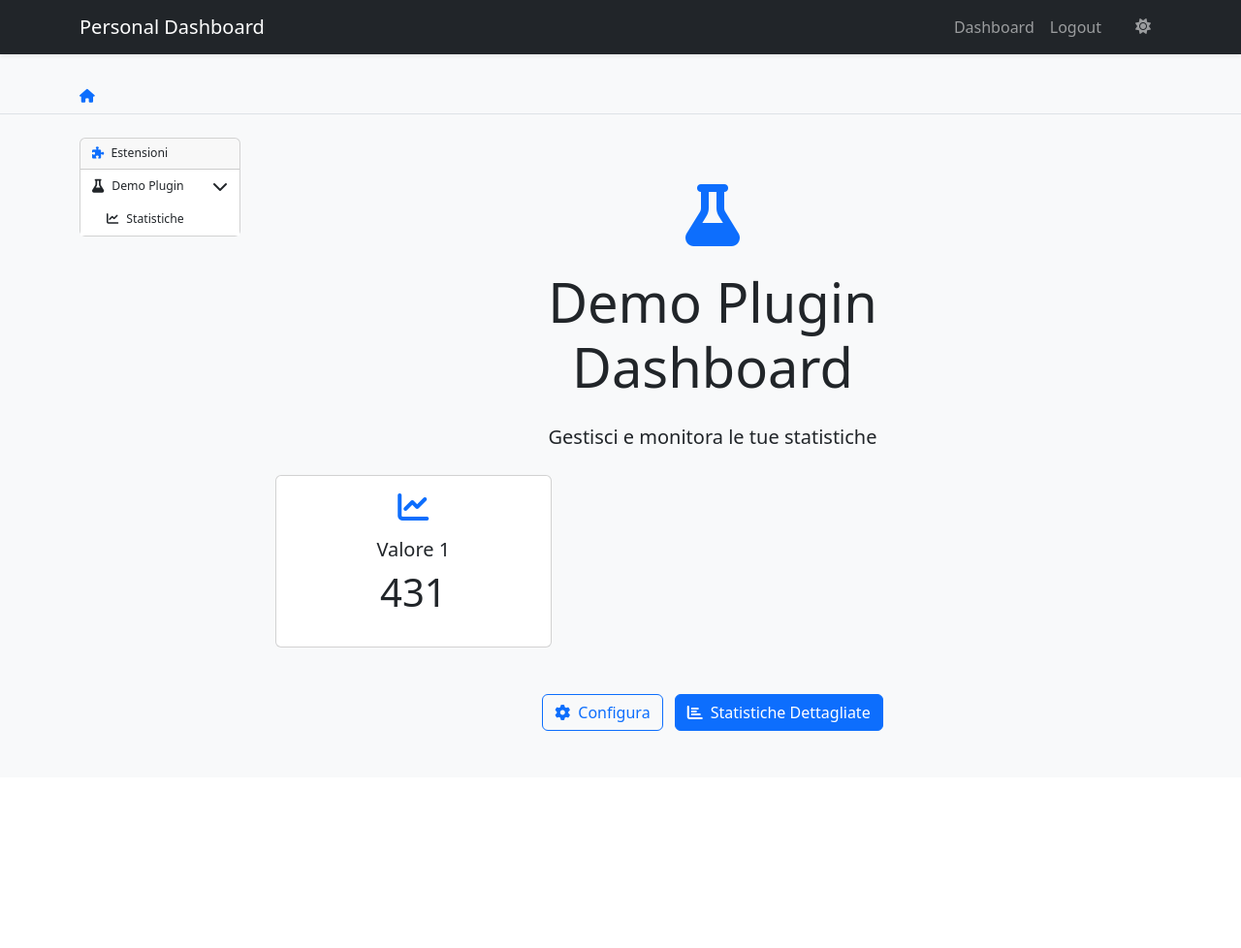
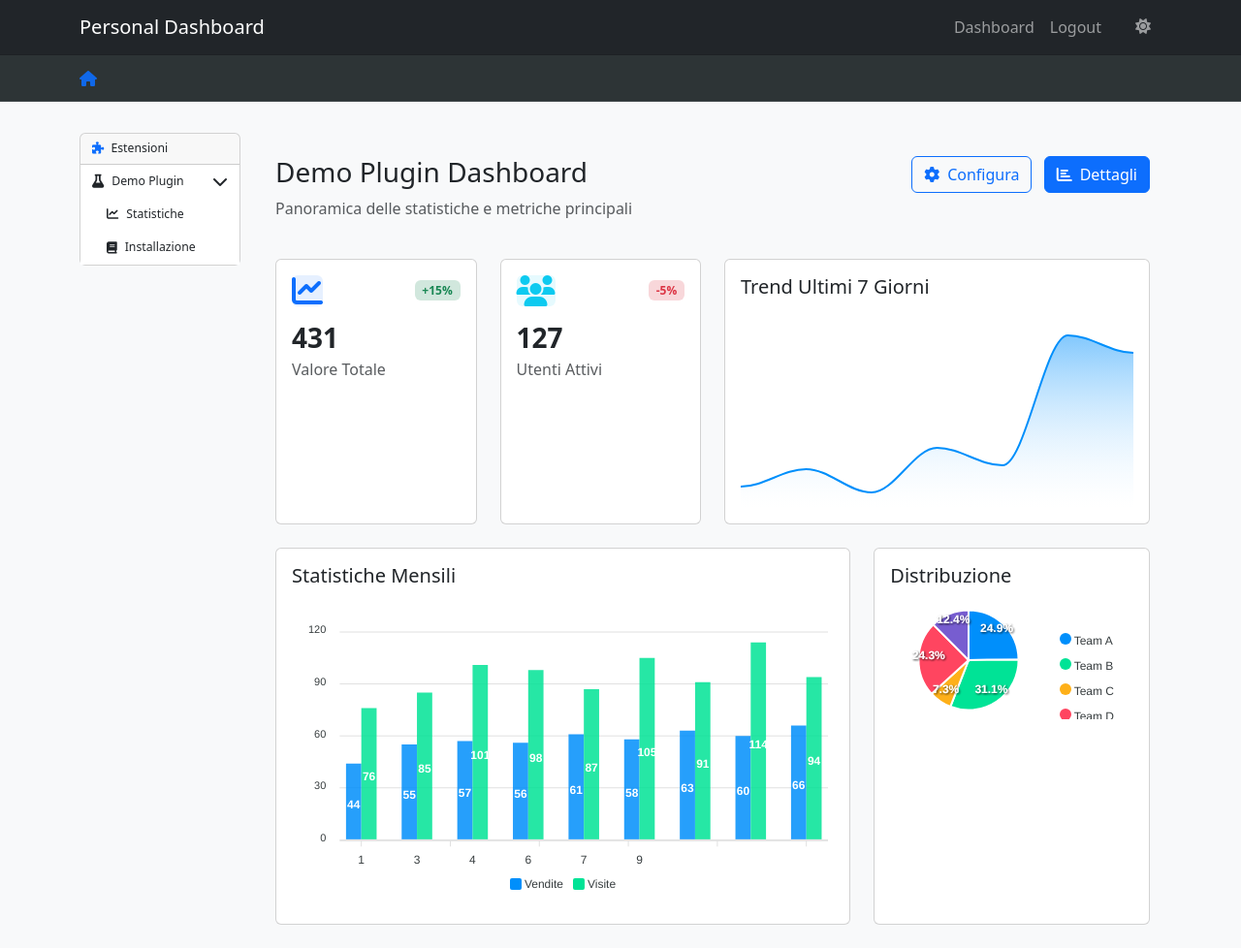
Before and after one commit to federicogerardi/dashboard-template, a Flask app: page /demo/ in a window 1280 px wide. Shown: the whole page at 97% size. Before the commit the page ends 754 px from the top, so only its background shows below. Run offline with Flask 3, Linux system fonts and the light colour scheme; the visitor is signed in with stand-in values (Sample User, id 1); parts of the project's set-up code (start-up, migrations or seed data) failed here and were passed over; some libraries are stand-ins or nearby versions.

Commit message:
migliorato script di creazione plugin più correzioni minime al frontend

```diff
--- a/app/plugins/demo_plugin/routes.py
+++ b/app/plugins/demo_plugin/routes.py
@@ -41,3 +41,18 @@ def stats():
         }
     }
     return render_template('demo_plugin/stats.html', stats=detailed_stats)
+
+@login_required
+def installation():
+    """Pagina con le istruzioni di installazione"""
+    installation_steps = {
+        'requirements': ['Python 3.8+', 'Flask 2.0+', 'SQLAlchemy 1.4+'],
+        'pip_packages': ['flask-login', 'flask-sqlalchemy', 'flask-migrate'],
+        'optional_packages': ['pytest', 'black', 'flake8'],
+        'configuration': {
+            'DATABASE_URL': 'postgresql://user:pass@localhost/dbname',
+            'SECRET_KEY': 'your-secret-key',
+            'DEBUG': 'False'
+        }
+    }
+    return render_template('demo_plugin/installation.html', steps=installation_steps)
--- a/app/plugins/demo_plugin/templates/demo_plugin/dashboard.html
+++ b/app/plugins/demo_plugin/templates/demo_plugin/dashboard.html
@@ -2,45 +2,187 @@
 
 {% block title %}Demo Plugin - Dashboard{% endblock %}
 
+{% block styles %}
+<link rel="stylesheet" href="https://cdn.jsdelivr.net/npm/apexcharts/dist/apexcharts.css">
+{% endblock %}
+
 {% block content %}
-<div class="container py-5">
+<div class="container py-4">
     <!-- Header Section -->
-    <div class="row justify-content-center">
-        <div class="col-md-8 text-center">
-            <div class="mb-4">
-                <i class="fas fa-flask fa-4x text-primary"></i>
-            </div>
-            <h1 class="display-4 mb-4">Demo Plugin Dashboard</h1>
-            <p class="lead mb-4">
-                Gestisci e monitora le tue statistiche
-            </p>
+    <div class="row mb-4">
+        <div class="col-md-8">
+            <h1 class="h3 mb-2">Demo Plugin Dashboard</h1>
+            <p class="text-muted">Panoramica delle statistiche e metriche principali</p>
         </div>
-    </div>
-
-    <!-- Stats Overview -->
-    <div class="row g-4 mb-5">
-        <div class="col-md-4">
-            <div class="card h-100 demo-plugin-card">
-                <div class="card-body text-center">
-                    <i class="fas fa-chart-line fa-2x text-primary mb-3"></i>
-                    <h5 class="card-title">Valore 1</h5>
-                    <p class="display-6">{{ stats.value1 }}</p>
-                </div>
-            </div>
-        </div>
-        <!-- Altri stats cards... -->
-    </div>
-
-    <!-- Actions Section -->
-    <div class="row justify-content-center">
-        <div class="col-md-6 text-center">
+        <div class="col-md-4 text-end">
             <button class="btn btn-outline-primary" id="configDemo">
                 <i class="fas fa-cog me-2"></i>Configura
             </button>
             <a href="{{ url_for('demo_plugin.stats') }}" class="btn btn-primary ms-2">
-                <i class="fas fa-chart-bar me-2"></i>Statistiche Dettagliate
+                <i class="fas fa-chart-bar me-2"></i>Dettagli
             </a>
+        </div>
+    </div>
+
+    <!-- Stats Cards -->
+    <div class="row g-4 mb-4">
+        <div class="col-md-3">
+            <div class="card h-100">
+                <div class="card-body">
+                    <div class="d-flex align-items-center justify-content-between mb-3">
+                        <div class="feature-icon-small d-inline-flex align-items-center justify-content-center text-primary bg-primary bg-opacity-10 rounded">
+                            <i class="fas fa-chart-line fa-2x"></i>
+                        </div>
+                        <span class="badge bg-success-subtle text-success">+15%</span>
+                    </div>
+                    <h3 class="fw-bold mb-1">{{ stats.value1 }}</h3>
+                    <span class="text-muted">Valore Totale</span>
+                </div>
+            </div>
+        </div>
+        <div class="col-md-3">
+            <div class="card h-100">
+                <div class="card-body">
+                    <div class="d-flex align-items-center justify-content-between mb-3">
+                        <div class="feature-icon-small d-inline-flex align-items-center justify-content-center text-info bg-info bg-opacity-10 rounded">
+                            <i class="fas fa-users fa-2x"></i>
+                        </div>
+                        <span class="badge bg-danger-subtle text-danger">-5%</span>
+                    </div>
+                    <h3 class="fw-bold mb-1">{{ stats.value2 }}</h3>
+                    <span class="text-muted">Utenti Attivi</span>
+                </div>
+            </div>
+        </div>
+        <div class="col-md-6">
+            <div class="card h-100">
+                <div class="card-body">
+                    <h5 class="card-title mb-3">Trend Ultimi 7 Giorni</h5>
+                    <div id="trendChart" style="height: 200px;"></div>
+                </div>
+            </div>
+        </div>
+    </div>
+
+    <!-- Charts Row -->
+    <div class="row g-4">
+        <div class="col-md-8">
+            <div class="card h-100">
+                <div class="card-body">
+                    <h5 class="card-title mb-3">Statistiche Mensili</h5>
+                    <div id="monthlyChart" style="height: 300px;"></div>
+                </div>
+            </div>
+        </div>
+        <div class="col-md-4">
+            <div class="card h-100">
+                <div class="card-body">
+                    <h5 class="card-title mb-3">Distribuzione</h5>
+                    <div id="pieChart" style="height: 300px;"></div>
+                </div>
+            </div>
         </div>
     </div>
 </div>
 {% endblock %}
+
+{% block scripts %}
+<script src="https://cdn.jsdelivr.net/npm/apexcharts"></script>
+<script>
+// Trend Chart
+var trendOptions = {
+    series: [{
+        name: 'Valore',
+        data: [31, 40, 28, 51, 42, 109, 100]
+    }],
+    chart: {
+        type: 'area',
+        height: 200,
+        toolbar: {
+            show: false
+        },
+        sparkline: {
+            enabled: true
+        }
+    },
+    stroke: {
+        curve: 'smooth',
+        width: 2
+    },
+    fill: {
+        type: 'gradient',
+        gradient: {
+            shadeIntensity: 1,
+            opacityFrom: 0.7,
+            opacityTo: 0.3
+        }
+    },
+    theme: {
+        mode: document.documentElement.getAttribute('data-bs-theme')
+    }
+};
+
+// Monthly Chart
+var monthlyOptions = {
+    series: [{
+        name: 'Vendite',
+        data: [44, 55, 57, 56, 61, 58, 63, 60, 66]
+    }, {
+        name: 'Visite',
+        data: [76, 85, 101, 98, 87, 105, 91, 114, 94]
+    }],
+    chart: {
+        type: 'bar',
+        height: 300,
+        toolbar: {
+            show: false
+        }
+    },
+    plotOptions: {
+        bar: {
+            horizontal: false,
+            columnWidth: '55%',
+            endingShape: 'rounded'
+        },
+    },
+    theme: {
+        mode: document.documentElement.getAttribute('data-bs-theme')
+    }
+};
+
+// Pie Chart
+var pieOptions = {
+    series: [44, 55, 13, 43, 22],
+    chart: {
+        type: 'pie',
+        height: 300
+    },
+    labels: ['Team A', 'Team B', 'Team C', 'Team D', 'Team E'],
+    theme: {
+        mode: document.documentElement.getAttribute('data-bs-theme')
+    }
+};
+
+var trendChart = new ApexCharts(document.querySelector("#trendChart"), trendOptions);
+var monthlyChart = new ApexCharts(document.querySelector("#monthlyChart"), monthlyOptions);
+var pieChart = new ApexCharts(document.querySelector("#pieChart"), pieOptions);
+
+trendChart.render();
+monthlyChart.render();
+pieChart.render();
+
+// Aggiorna i grafici quando cambia il tema
+document.getElementById('themeSwitch').addEventListener('click', function() {
+    setTimeout(() => {
+        const theme = document.documentElement.getAttribute('data-bs-theme');
+        [trendChart, monthlyChart, pieChart].forEach(chart => {
+            chart.updateOptions({
+                theme: {
+                    mode: theme
+                }
+            });
+        });
+    }, 100);
+});
+</script>
+{% endblock %}
--- a/app/static/pdashboard/css/style.css
+++ b/app/static/pdashboard/css/style.css
@@ -9,21 +9,21 @@ body {
 }
 
 [data-bs-theme="dark"] body {
-    background-color: var(--bs-body-bg);
+    background-color: #1a1d21;
 }
 
 /* Navbar */
 .navbar {
-    margin-bottom: 2rem;
+    margin-bottom: 0;
 }
 
 [data-bs-theme="dark"] .navbar {
+    background-color: #141618 !important;
     border-bottom: 1px solid rgba(255, 255, 255, 0.1);
-    box-shadow: 0 0.5rem 1rem rgba(0, 0, 0, 0.15);
 }
 
 [data-bs-theme="light"] .navbar {
-    box-shadow: 0 0.125rem 0.25rem rgba(0, 0, 0, 0.075);
+    border-bottom: 1px solid rgba(0, 0, 0, 0.1);
 }
 
 /* Card e hover effects */
@@ -175,32 +175,52 @@ body {
 }
 
 /* Stili per la breadcrumb */
-.breadcrumb {
-    font-size: 0.875rem;
+.breadcrumb-container {
+    background-color: #2d3436;
+    border-bottom: 1px solid rgba(255, 255, 255, 0.1);
+    min-height: 48px;
+    display: flex;
+    align-items: center;
 }
 
-.breadcrumb-item + .breadcrumb-item::before {
-    font-size: 1.1rem;
-    line-height: 1;
-    vertical-align: middle;
-    color: var(--bs-secondary);
+.breadcrumb {
+    --bs-breadcrumb-divider-color: rgba(255, 255, 255, 0.5);
+    --bs-breadcrumb-item-active-color: rgba(255, 255, 255, 0.7);
+    font-size: 0.9rem;
+}
+
+.breadcrumb-item {
+    display: flex;
+    align-items: center;
 }
 
 .breadcrumb-item a {
-    color: var(--bs-primary);
+    color: rgba(255, 255, 255, 0.9);
+    transition: color 0.2s ease;
+    display: flex;
+    align-items: center;
+    padding: 0.25rem 0;
 }
 
-.breadcrumb-item.active {
-    color: var(--bs-secondary);
+.breadcrumb-item i {
+    font-size: 1rem;
+    opacity: 0.9;
 }
 
-/* Gestione icone nella breadcrumb */
+/* Quando c'è la breadcrumb, il contenuto ha già il margin dalla breadcrumb stessa */
+.breadcrumb-container + .container {
+    margin-top: 2rem;
+}
+
+/* Effetto hover sulle icone nella breadcrumb */
 .breadcrumb-item i {
-    transition: opacity 0.2s ease;
+    opacity: 0.9;
+    transition: opacity 0.2s ease, transform 0.2s ease;
 }
 
 .breadcrumb-item a:hover i {
-    opacity: 0.8;
+    opacity: 1;
+    transform: scale(1.1);
 }
 
 /* Dark mode adjustments */
@@ -367,8 +387,8 @@ body {
 }
 
 [data-bs-theme="dark"] .card {
-    background-color: var(--bs-body-bg);
-    border-color: var(--bs-border-color);
+    background-color: #212529;
+    border-color: rgba(255, 255, 255, 0.1);
 }
 
 /* Stili per il submenu nella sidebar */
@@ -472,3 +492,61 @@ body {
 [data-bs-theme="dark"] .submenu-toggle:hover {
     border-color: rgba(255, 255, 255, 0.2);
 }
+
+/* Miglioramento contrasto testo per tema scuro */
+[data-bs-theme="dark"] {
+    --bs-body-color: rgba(255, 255, 255, 0.85);
+    --bs-secondary-color: rgba(255, 255, 255, 0.6);
+}
+
+/* Miglioramento contrasto icone per tema scuro */
+[data-bs-theme="dark"] .sidebar-card .list-group-item i {
+    opacity: 0.85;
+}
+
+/* Gestione hover states per tema scuro */
+[data-bs-theme="dark"] .list-group-item:hover {
+    background-color: rgba(255, 255, 255, 0.05);
+}
+
+[data-bs-theme="dark"] .list-group-item.active {
+    background-color: var(--bs-primary) !important;
+    color: #ffffff !important;
+}
+
+/* Submenu in tema scuro */
+[data-bs-theme="dark"] .submenu {
+    background-color: rgba(0, 0, 0, 0.2);
+}
+
+/* Miglioramento contrasto breadcrumb per tema scuro */
+[data-bs-theme="dark"] .breadcrumb-item + .breadcrumb-item::before {
+    color: rgba(255, 255, 255, 0.5);
+}
+
+[data-bs-theme="dark"] .breadcrumb-item.active {
+    color: rgba(255, 255, 255, 0.7);
+}
+
+/* Alert messages per tema scuro */
+[data-bs-theme="dark"] .alert {
+    border: 1px solid rgba(255, 255, 255, 0.1);
+}
+
+/* Theme switcher per tema scuro */
+[data-bs-theme="dark"] .theme-switch:hover {
+    background-color: rgba(255, 255, 255, 0.1);
+}
+
+/* Gestione spaziatura contenuto */
+.container {
+    position: relative;
+}
+
+/* Quando c'è la breadcrumb, il contenuto ha già il margin dalla breadcrumb stessa */
+.breadcrumb-container + .container {
+    margin-top: 2rem;
+}
+
+/* Quando non c'è la breadcrumb (pagine pubbliche o index),
+   il contenuto prende il margin-top dalla classe mt-4 */
--- a/app/templates/pdashboard/base.html
+++ b/app/templates/pdashboard/base.html
@@ -14,7 +14,7 @@
 </head>
 <body>
     <!-- Navbar moderna -->
-    <nav class="navbar navbar-expand-lg navbar-dark bg-dark mb-4">
+    <nav class="navbar navbar-expand-lg navbar-dark bg-dark mb-0">
         <div class="container">
             <a class="navbar-brand" href="{{ url_for('main.index') }}">Personal Dashboard</a>
             <button class="navbar-toggler" type="button" data-bs-toggle="collapse" data-bs-target="#navbarNav">
@@ -59,12 +59,12 @@
 
     <!-- Breadcrumb -->
     {% if current_user.is_authenticated and not request.endpoint == 'main.index' %}
-    <div class="container-fluid bg-light border-bottom py-2 mb-4">
+    <div class="container-fluid breadcrumb-container">
         <div class="container">
-            <nav aria-label="breadcrumb">
-                <ol class="breadcrumb m-0">
+            <nav aria-label="breadcrumb" class="py-2">
+                <ol class="breadcrumb d-flex align-items-center m-0">
                     <li class="breadcrumb-item">
-                        <a href="{{ url_for('main.dashboard') }}" class="text-decoration-none">
+                        <a href="{{ url_for('main.dashboard') }}" class="text-decoration-none d-flex align-items-center">
                             <i class="fas fa-home"></i>
                         </a>
                     </li>
@@ -76,7 +76,7 @@
     {% endif %}
 
     <!-- Container principale con sidebar -->
-    <div class="container">
+    <div class="container {% if not current_user.is_authenticated or request.endpoint == 'main.index' %}mt-4{% endif %}">
         <div class="row">
             {% if current_user.is_authenticated and plugins and not request.endpoint == 'main.index' %}
             <!-- Sidebar più compatta -->
@@ -97,7 +97,7 @@
                                             <!-- Voce con sottomenu: contenitore flex -->
                                             <div class="nav-item-with-submenu">
                                                 <a href="{{ nav_item.url }}"
-                                                   class="list-group-item list-group-item-action flex-grow-1 {% if request.path == nav_item.url %}active{% endif %}">
+                                                   class="list-group-item list-group-item-action flex-grow-1">
                                                     <div class="d-flex align-items-center">
                                                         <i class="{{ nav_item.icon }} me-2"></i>
                                                         <span class="small">{{ nav_item.name }}</span>
@@ -108,7 +108,7 @@
                                                         data-bs-toggle="collapse"
                                                         data-bs-target="#submenu-{{ loop.index }}"
                                                         aria-expanded="{{ 'true' if request.path.startswith(nav_item.url) else 'false' }}">
-                                                    <i class="fas fa-chevron-right submenu-icon"></i>
+                                                    <i class="fas fa-chevron-right submenu-icon {% if request.path.startswith(nav_item.url) %}rotate-90{% endif %}"></i>
                                                 </button>
                                             </div>
                                             <!-- Sottomenu -->
@@ -125,7 +125,7 @@
                                         {% else %}
                                             <!-- Voce senza sottomenu: link diretto -->
                                             <a href="{{ nav_item.url }}"
-                                               class="list-group-item list-group-item-action d-flex align-items-center {% if request.path.startswith(nav_item.url) %}active{% endif %}">
+                                               class="list-group-item list-group-item-action d-flex align-items-center {% if request.path.rstrip('/') == nav_item.url.rstrip('/') %}active{% endif %}">
                                                 <div>
                                                     <i class="{{ nav_item.icon }} me-2"></i>
                                                     <span class="small">{{ nav_item.name }}</span>
```
Also changed, not shown: app/plugins/demo_plugin/__init__.py (+7 -1 lines), app/plugins/demo_plugin/templates/demo_plugin/installation.html (added, +162 -0 lines), app/plugins/demo_plugin/templates/demo_plugin/stats.html (+178 -45 lines), 1 other file.
